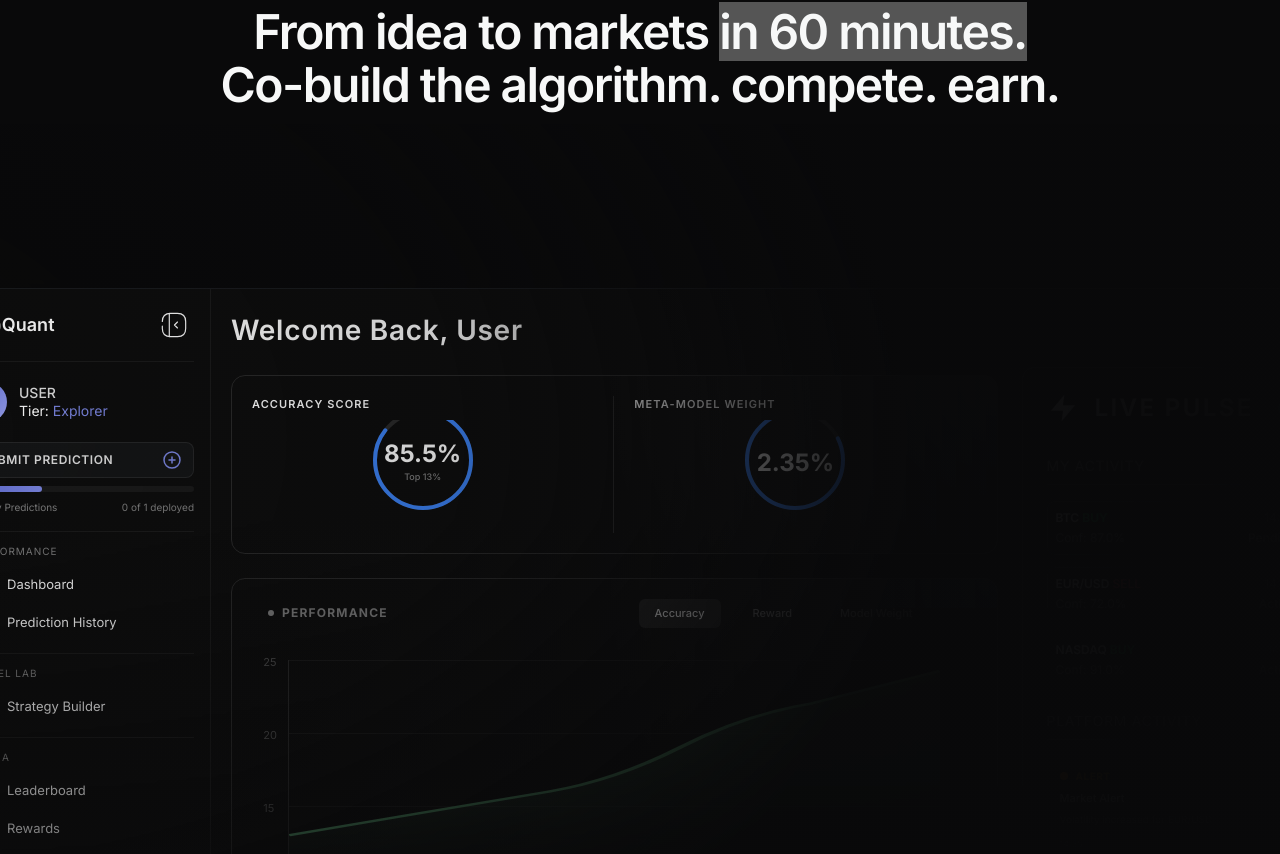
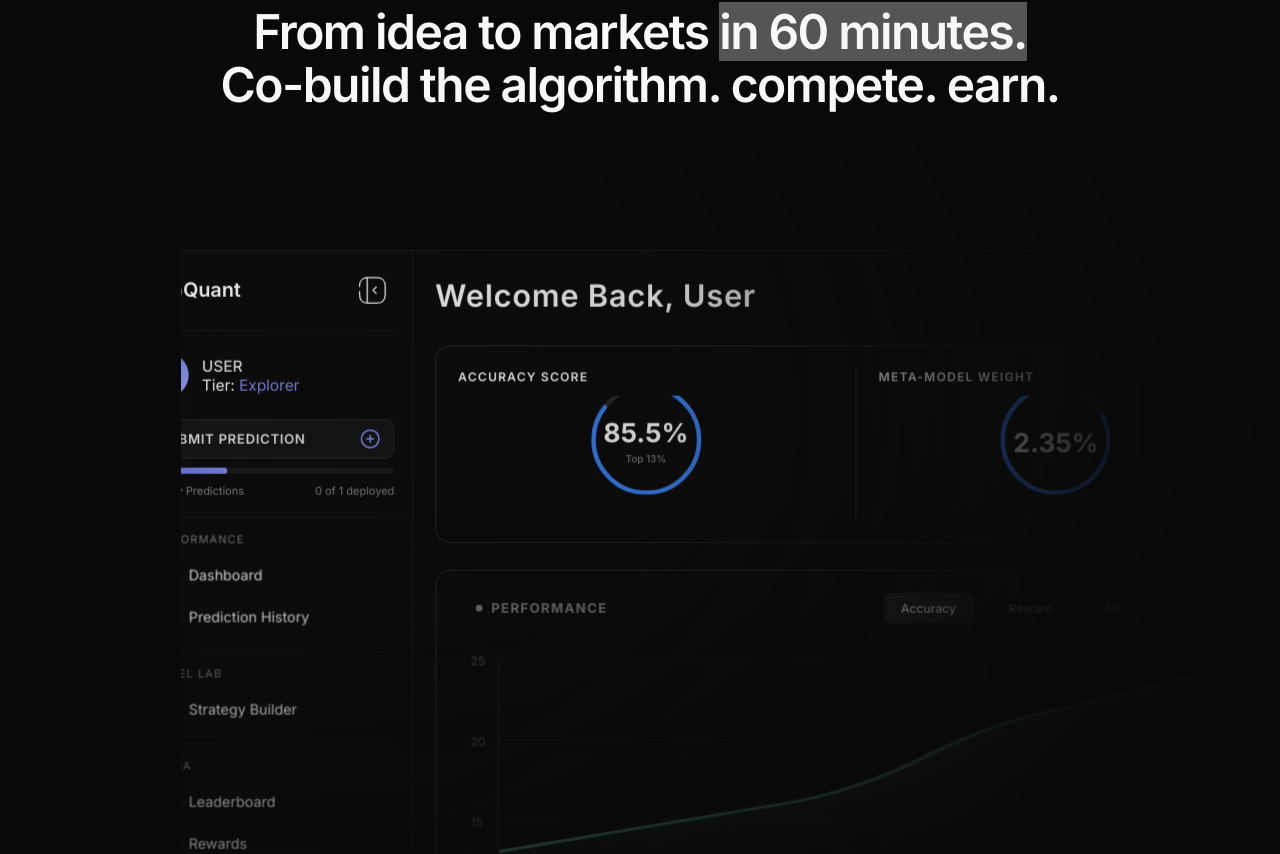
Before and after one commit to Capquant2026/CQ-landing-page-final-, a Next.js app: page / in a window 1280 px wide. Shown: the part 1019-1873 px from the top of the page. Built offline with nearby package versions, Linux system fonts and the light colour scheme.

Commit message:
Centered hero dashboard

```diff
--- a/components/Hero.tsx
+++ b/components/Hero.tsx
@@ -75,10 +75,11 @@ From idea to markets{" "}
         className="
     relative
     flex
-    lg:scale-100
+    lg:scale-[1.1]
     scale-[1.35]
     md:scale-[1.175]
     max-w-full
+    overflow-hidden
     sm:max-w-[1000px]
     sm:min-w-full
     md:max-w-[1000px]
@@ -88,11 +89,11 @@ From idea to markets{" "}
     mt-35
     md:mt-27
     lg:mt-20
-    px-0 sm:px-2 md:px-3 lg:px-4
+    px-0 sm:px-2 md:px-6 lg:px-8
     h-auto
     ml-30
     md:ml-15
-    lg:ml-auto
+    lg:ml-[40%]
     before:content-['']
     before:absolute
     before:w-[200%]
```
